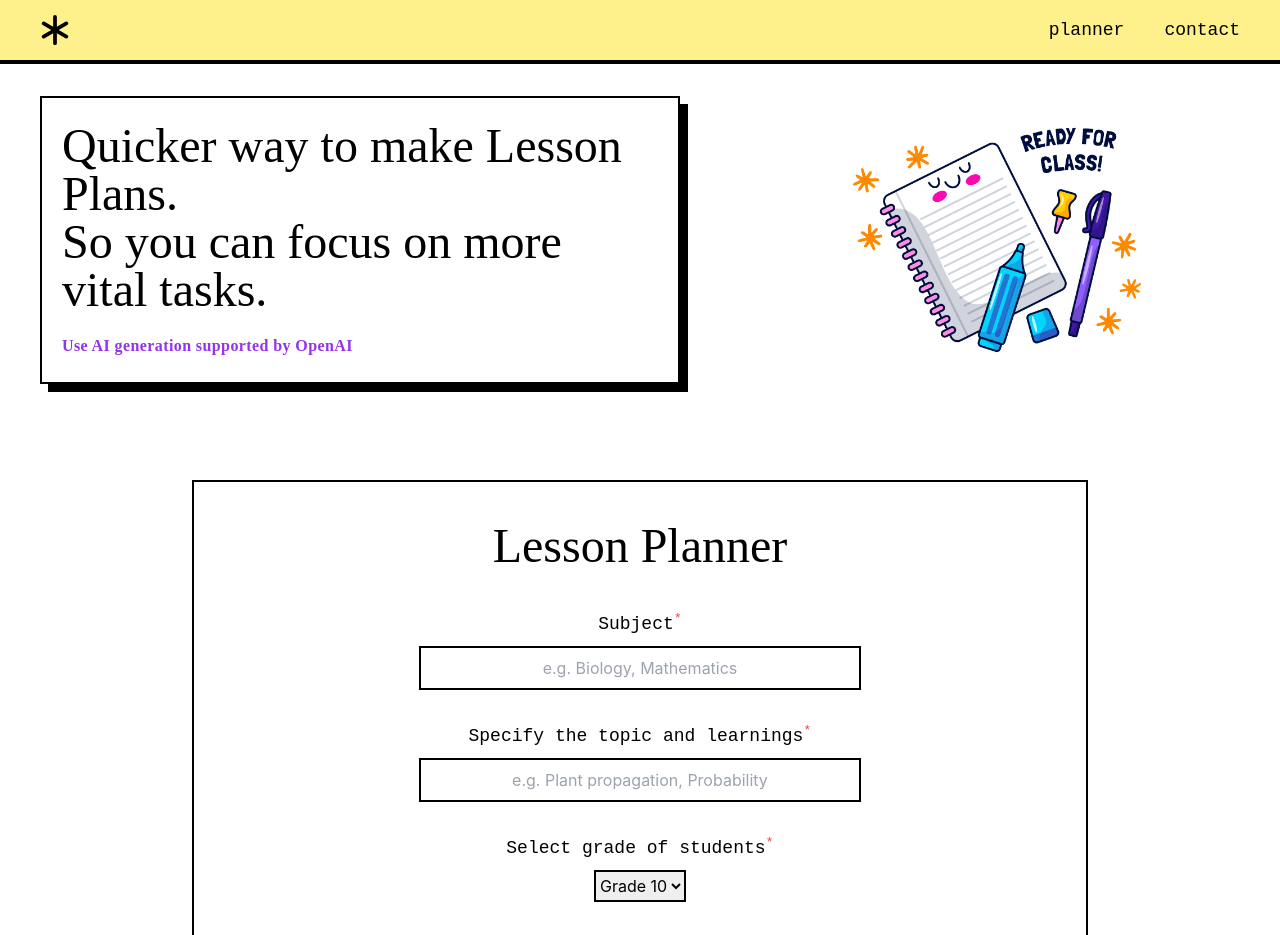
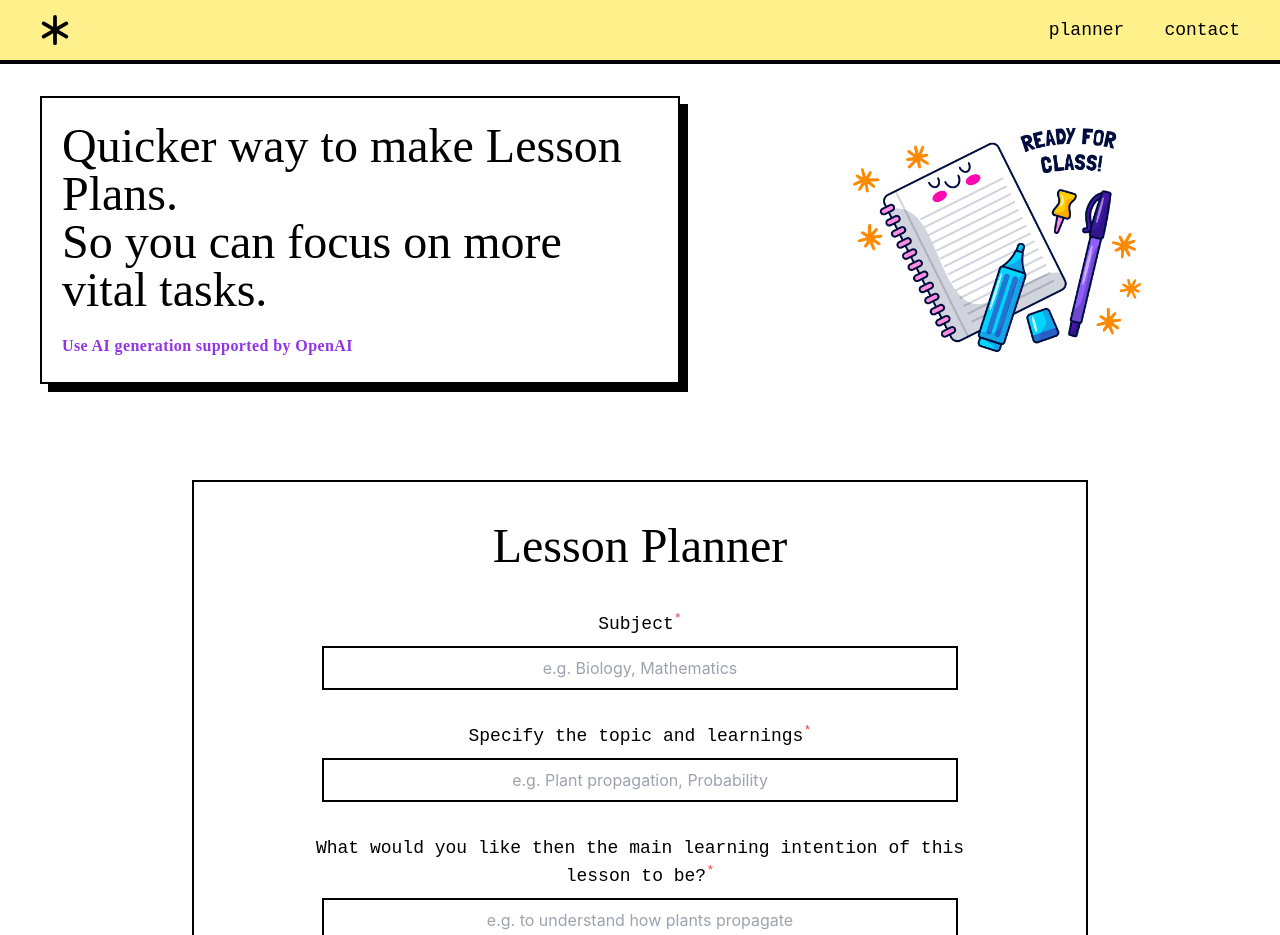
Before and after one commit to Ashirwad-Shetye/AI-integrated-Lesson-planner, a React (Create React App) app: page / in a window 1280 px wide. Shown: the top 935 px of the page. Built offline with nearby package versions, Linux system fonts and the light colour scheme.

Commit message:
added more input fields to form

```diff
--- /dev/null
+++ b/src/api/apiCalls.tsx
@@ -0,0 +1 @@
+import React from "react";
--- a/src/components/form/index.tsx
+++ b/src/components/form/index.tsx
@@ -4,8 +4,9 @@ import cube from "../../assets/loader/cube.gif";
 const initialValues = {
   subject: "",
   topic: "",
-  duration: "50 minutes",
-  grade: "Grade 10 (students aged 15 to 16)",
+  learningIntention: "",
+  lessonLength: "50 minutes",
+  level: "Grade 10 (students aged 15 to 16)",
   activities: "",
 };
 
@@ -24,12 +25,15 @@ function Planner() {
     e.preventDefault();
   };
 
+  // console.log(process.env.OPEN_AI_API_KEY);
+
   const handleSubmit = (e: React.SyntheticEvent) => {
     if (
       values.subject.length === 0 ||
       values.topic.length === 0 ||
-      values.grade.length === 0 ||
-      values.duration.length === 0 ||
+      values.level.length === 0 ||
+      values.lessonLength.length === 0 ||
+      values.learningIntention.length === 0 ||
       values.activities.length === 0
     ) {
       alert("Kindly fill all the fields");
@@ -86,12 +90,28 @@ function Planner() {
               />
             </div>
             <div className="flex flex-col items-center my-4 space-y-2 w-full">
+              <label className="font-roboMono text-lg text-center md:w-11/12">
+                What would you like then the main learning intention of this
+                lesson to be?
+                <sup className="text-red-500">*</sup>
+              </label>
+              <input
+                type="text"
+                name="topic"
+                value={values.learningIntention}
+                onChange={handleChange}
+                maxLength={50}
+                placeholder="e.g. to understand how plants propagate"
+                className="w-full p-5 md:w-10/12 text-center placeholder:text-center h-8 border-2 border-black"
+              />
+            </div>
+            <div className="flex flex-col items-center my-4 space-y-2 w-full">
               <label className="font-roboMono text-lg">
                 Select grade of students<sup className="text-red-500">*</sup>
               </label>
               <select
                 name="grade"
-                value={values.grade}
+                value={values.level}
                 onChange={handleChange}
                 className="h-8 border-2 border-black"
               >
@@ -131,7 +151,7 @@ function Planner() {
               </label>
               <select
                 name="duration"
-                value={values.duration}
+                value={values.lessonLength}
                 onChange={handleChange}
                 className="h-8 border-2 border-black"
               >
@@ -144,6 +164,7 @@ function Planner() {
                 <option value="120 minutes">120 min</option>
               </select>
             </div>
+
             <div className="flex flex-col items-center my-4 space-y-2 w-full">
               <label className="font-roboMono text-lg text-center md:w-11/12">
                 Ideas/activities you have planned.
@@ -158,8 +179,7 @@ function Planner() {
                 name="activities"
                 value={values.activities}
                 onChange={handleChange}
-                placeholder="e.g. 'Begin lecture with a presentation' / 'Students take initiative to explain what they learned to
-              whole class at the end of lecture'"
+                placeholder="e.g. 'Begin lecture with a presentation' / 'Students take initiative to explain what they learned to whole class at the end of lecture'"
                 className="w-full p-5 h-32 md:w-10/12 text-center border-2 border-black"
               ></textarea>
             </div>
```
Also changed, not shown: 2 other files (tests, documents, lock files or other folders).
